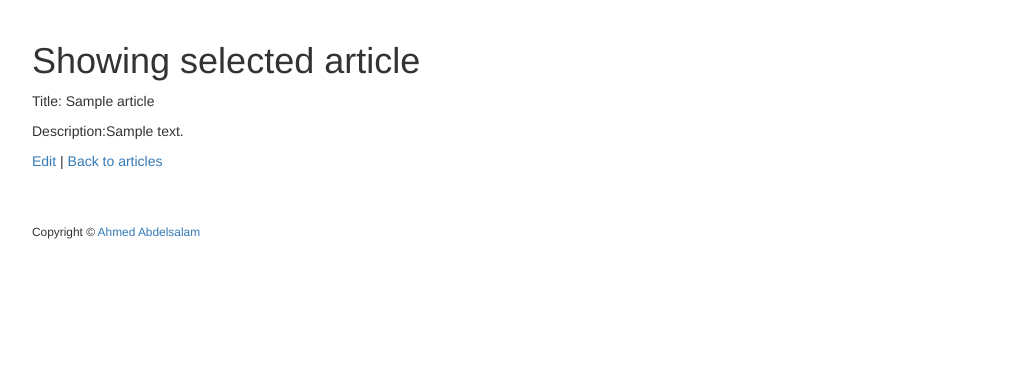
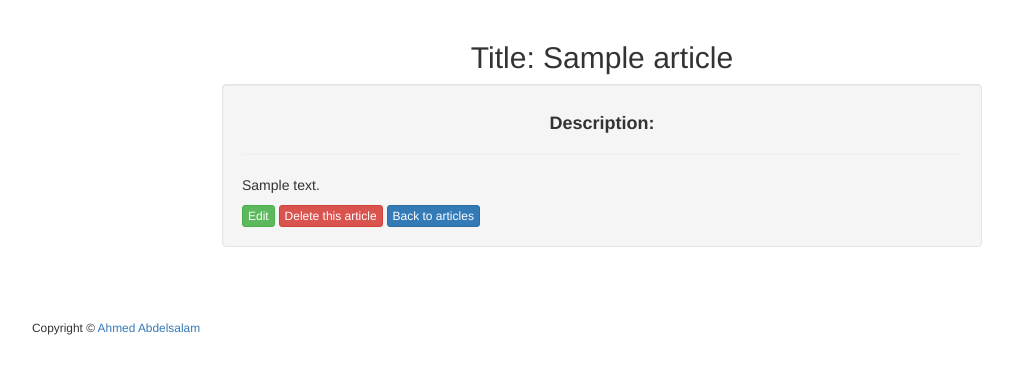
Before and after one commit to d3vzr/alpha-blog, a Rails app: page /articles/1 in a window 1280 px wide. Shown: the part 52-426 px from the top of the page, without its empty margins (38-1051 px from the left). Run offline with Rails 7, Linux system fonts and the light colour scheme; tables that the repository leaves empty hold one stand-in row (values such as "Sample post"); style sheets or scripts are compiled from the project's sources; some libraries are stand-ins or nearby versions.

Commit message:
styling the article page and add somethings

```diff
--- a/app/views/articles/show.html.erb
+++ b/app/views/articles/show.html.erb
@@ -1,8 +1,11 @@
-<h1>Showing selected article</h1>
-<p>
-  Title: <%= @article.title %>
-</p>
-
-<p>Description:<%= @article.description %></p>
-<%= link_to 'Edit' , edit_article_path(@article) %> |
-<%= link_to 'Back to articles' , articles_path %>
+<h2 align="center">Title: <%= @article.title %></h2>
+<div class="well col-xs-8 col-xs-offset-2">
+  <h4 class="center"><strong> Description:</strong></h4>
+  <hr>
+  <%= simple_format(@article.description) %>
+  <div class="article-action">
+    <%= link_to 'Edit' , edit_article_path(@article), class: "btn btn-xs btn-success" %>
+    <%= link_to 'Delete this article' , article_path(@article),method: :delete,data: {confirm:"Are you sure ?"}, class: "btn btn-xs btn-danger"  %>
+    <%= link_to 'Back to articles' , articles_path, class: "btn btn-xs btn-primary"  %>
+  </div>
+</div>
```
